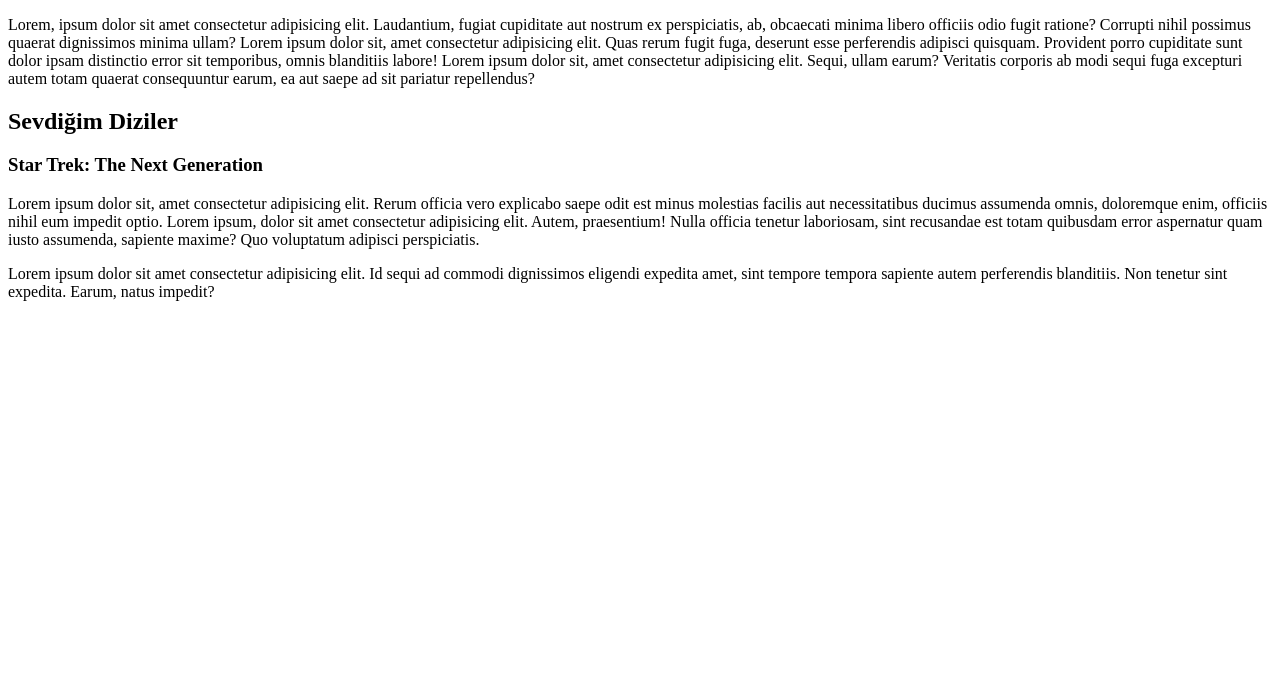
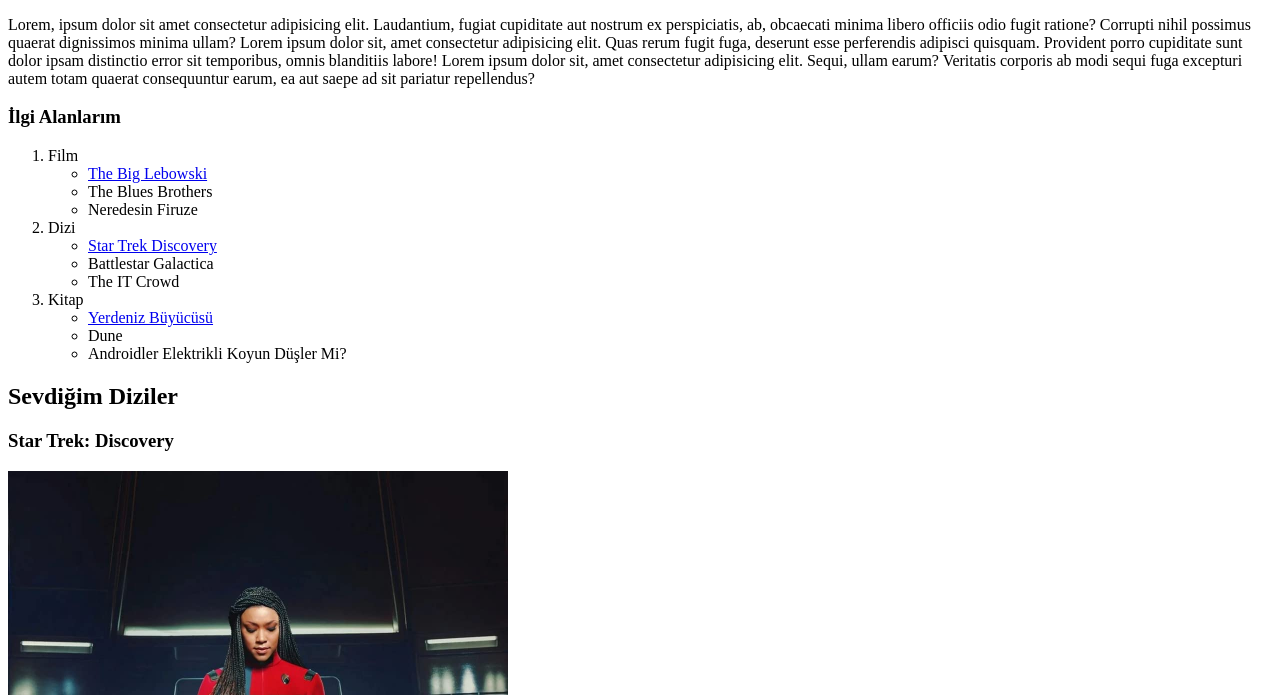
Before and after one commit to ErginTIRAVOGLU/patika_html_2, a plain HTML site: page index.html in a window 1280 px wide. Shown: the part 105-800 px from the top of the page. Drawn offline with Linux system fonts and the light colour scheme.

Commit message:
ödev düzeltmeleri yapıldı

```diff
--- a/index.html
+++ b/index.html
@@ -4,7 +4,7 @@
     <meta charset="UTF-8">
     <meta http-equiv="X-UA-Compatible" content="IE=edge">
     <meta name="viewport" content="width=device-width, initial-scale=1.0">
-    <title>Ödev 1</title>
+    <title>Ödev 2</title>
 </head>
 <body>
     <!-- Hakkımda Bilgisi -->
@@ -13,15 +13,40 @@
     <p>
         Lorem, ipsum dolor sit amet consectetur adipisicing elit. Laudantium, fugiat cupiditate aut nostrum ex perspiciatis, ab, obcaecati minima libero officiis odio fugit ratione? Corrupti nihil possimus quaerat dignissimos minima ullam? Lorem ipsum dolor sit, amet consectetur adipisicing elit. Quas rerum fugit fuga, deserunt esse perferendis adipisci quisquam. Provident porro cupiditate sunt dolor ipsam distinctio error sit temporibus, omnis blanditiis labore! Lorem ipsum dolor sit, amet consectetur adipisicing elit. Sequi, ullam earum? Veritatis corporis ab modi sequi fuga excepturi autem totam quaerat consequuntur earum, ea aut saepe ad sit pariatur repellendus?
     </p>
+    <!-- İlgi Alanlarım ile ilgili -->
+    <h3>İlgi Alanlarım</h3>
+    <ol>
+        <li>Film
+            <ul>
+                <li><a href="https://www.imdb.com/title/tt0118715/" target="_blank">The Big Lebowski</a></li>
+                <li>The Blues Brothers</li>
+                <li>Neredesin Firuze</li>
+            </ul>
+        </li>
+        <li>Dizi
+            <ul>
+                <li><a href="https://www.imdb.com/title/tt5171438/" target="_blank">Star Trek Discovery</a></li>
+                <li>Battlestar Galactica</li>
+                <li>The IT Crowd</li>
+            </ul>
+        </li>
+        <li>Kitap
+            <ul>
+                <li><a href="https://www.goodreads.com/book/show/10457185-yerdeniz-b-y-c-s?from_search=true&from_srp=true&qid=9mjaTHXiQR&rank=1" target="_blank">Yerdeniz Büyücüsü</a></li>
+                <li>Dune</li>
+                <li>Androidler Elektrikli Koyun Düşler Mi?</li>
+            </ul>
+        </li>
+    </ol>
     <!-- Sevdiğim Diziler ile ilgili -->
     <h2>
         Sevdiğim Diziler
     </h2>
     <h3>
-        Star Trek: The Next Generation
+        Star Trek: Discovery
     </h3>
     <p>
-        Lorem ipsum dolor sit, amet consectetur adipisicing elit. Rerum officia vero explicabo saepe odit est minus molestias facilis aut necessitatibus ducimus assumenda omnis, doloremque enim, officiis nihil eum impedit optio. Lorem ipsum, dolor sit amet consectetur adipisicing elit. Autem, praesentium! Nulla officia tenetur laboriosam, sint recusandae est totam quibusdam error aspernatur quam iusto assumenda, sapiente maxime? Quo voluptatum adipisci perspiciatis.
+        <img src="/images/startrek_discovery.jpg" style="width: 500px;" title="Star Trek Discovery" />
     </p>
     <p>
         Lorem ipsum dolor sit amet consectetur adipisicing elit. Id sequi ad commodi dignissimos eligendi expedita amet, sint tempore tempora sapiente autem perferendis blanditiis. Non tenetur sint expedita. Earum, natus impedit?
```
Also changed, not shown: images/startrek_discovery.jpg (added).
